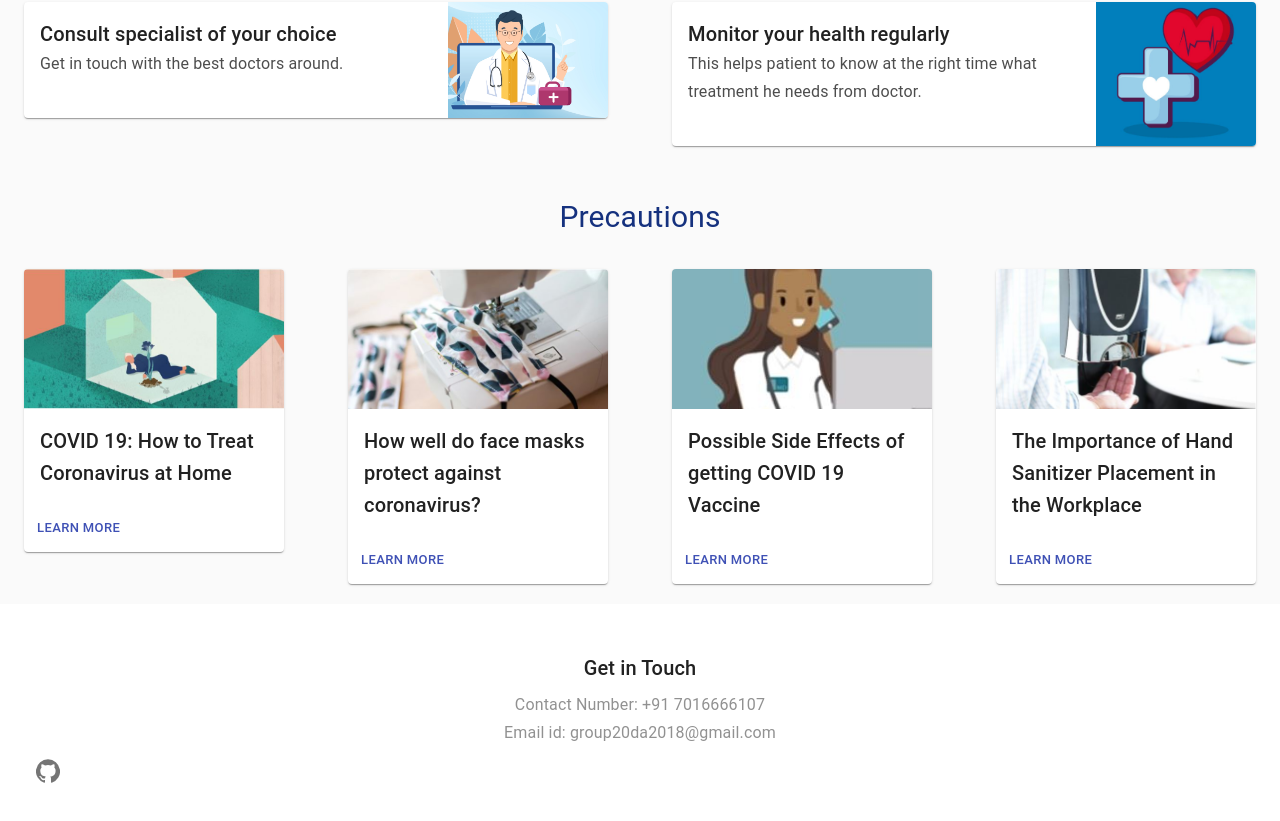
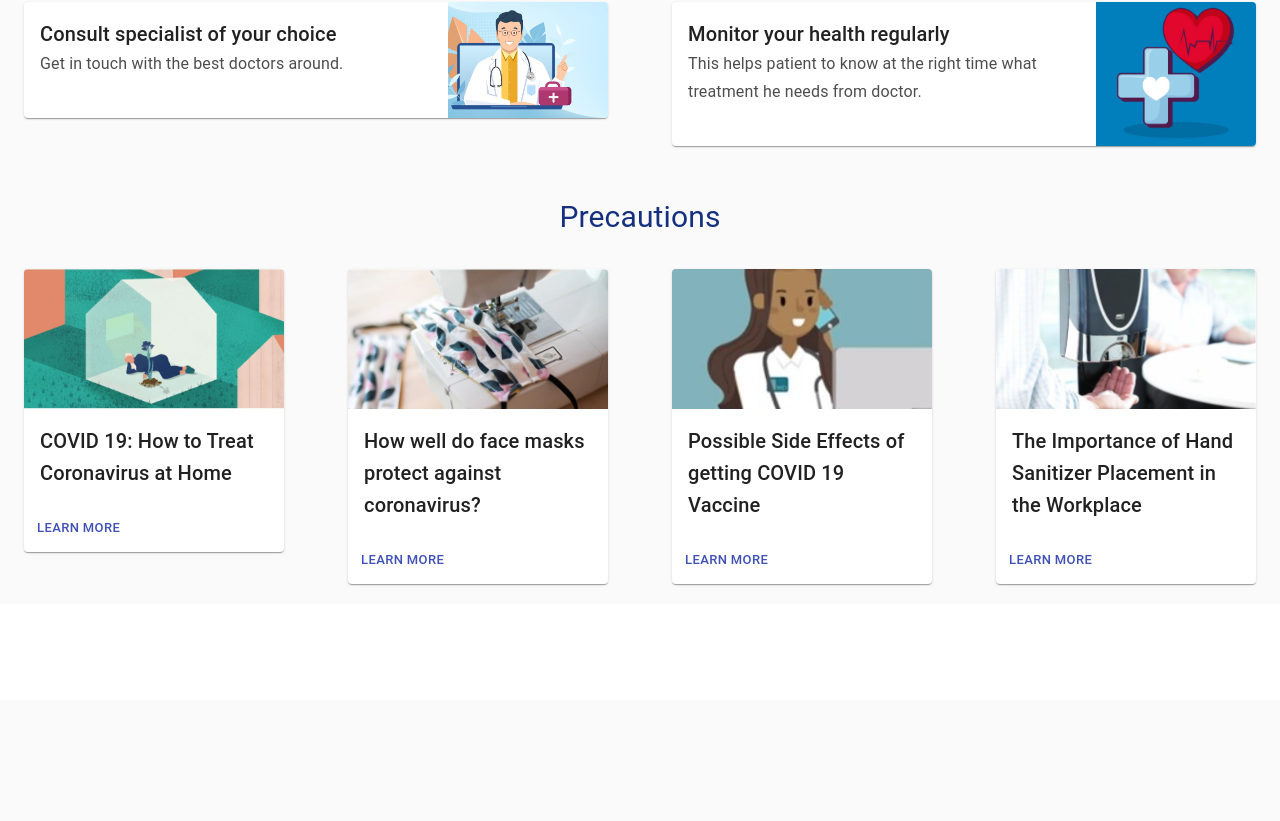
Before and after one commit to SmitMangukiya/Grp-20-Healthcare-Management-deploy, a React (Create React App) app in the folder home-login/: page / in a window 1280 px wide. Shown: the part 822-1643 px from the top of the page. After the commit the page ends 1522 px from the top, so only its background shows below. Built offline with nearby package versions, Linux system fonts and the light colour scheme; no server answers; a web font is replaced by a local one.

Commit message:
Update mainFooter.js

```diff
--- a/home-login/src/components/mainFooter/mainFooter.js
+++ b/home-login/src/components/mainFooter/mainFooter.js
@@ -21,22 +21,7 @@ export default function Footer(props) {
 
   return (
     <footer className={classes.footer}>
-      <Container maxWidth="lg">
-        <Typography variant="h6" align="center" gutterBottom>
-          Get in Touch
-        </Typography>
-        <Typography variant="subtitle1" align="center" color="textSecondary" component="p">
-          Contact Number: +91 7016666107
-        </Typography>
-        <Typography variant="subtitle1" align="center" color="textSecondary" component="p">
-          Email id: group20da2018@gmail.com
-        </Typography>
-        <a href="https://github.com/Kyrt-del/Grp-20-Healthcare-Management" target="_blank">
-          <IconButton>
-            <GitHubIcon />
-          </IconButton>
-        </a>
-      </Container>
+
     </footer>
   );
 }
```
